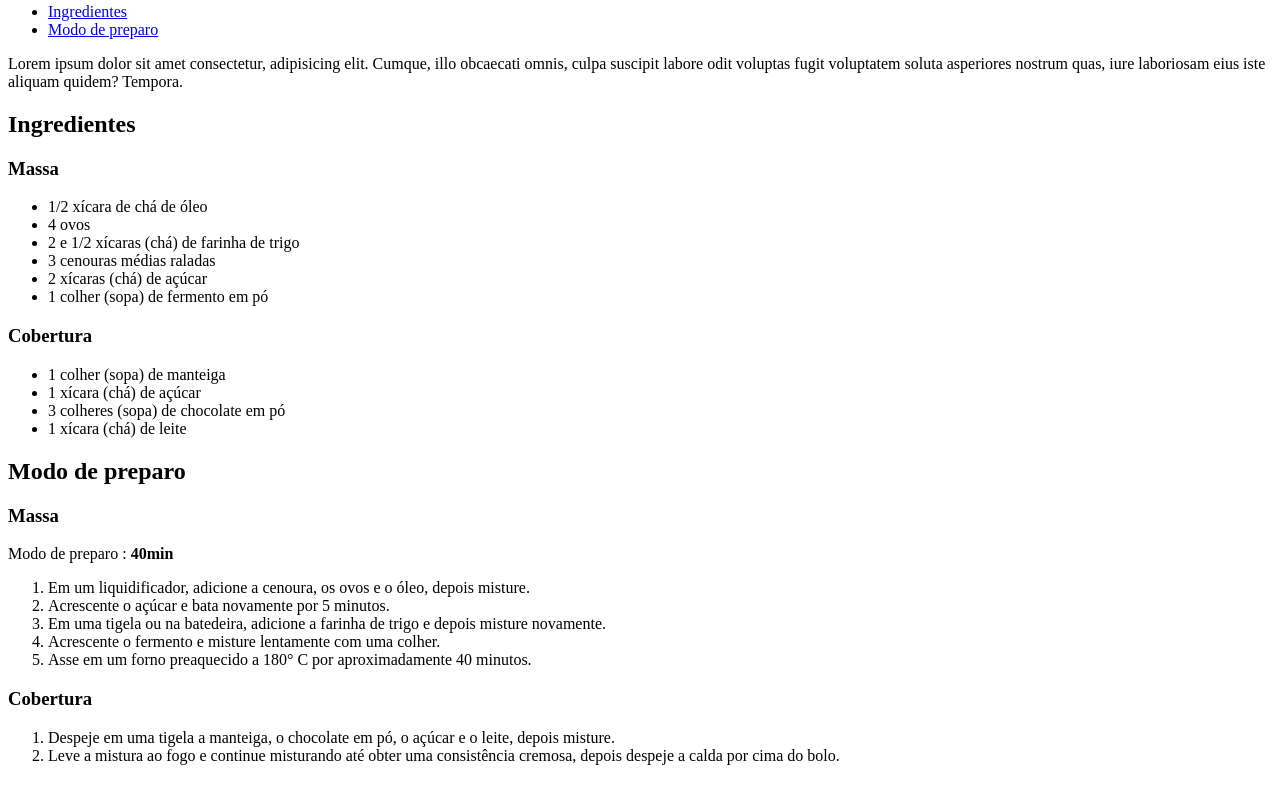
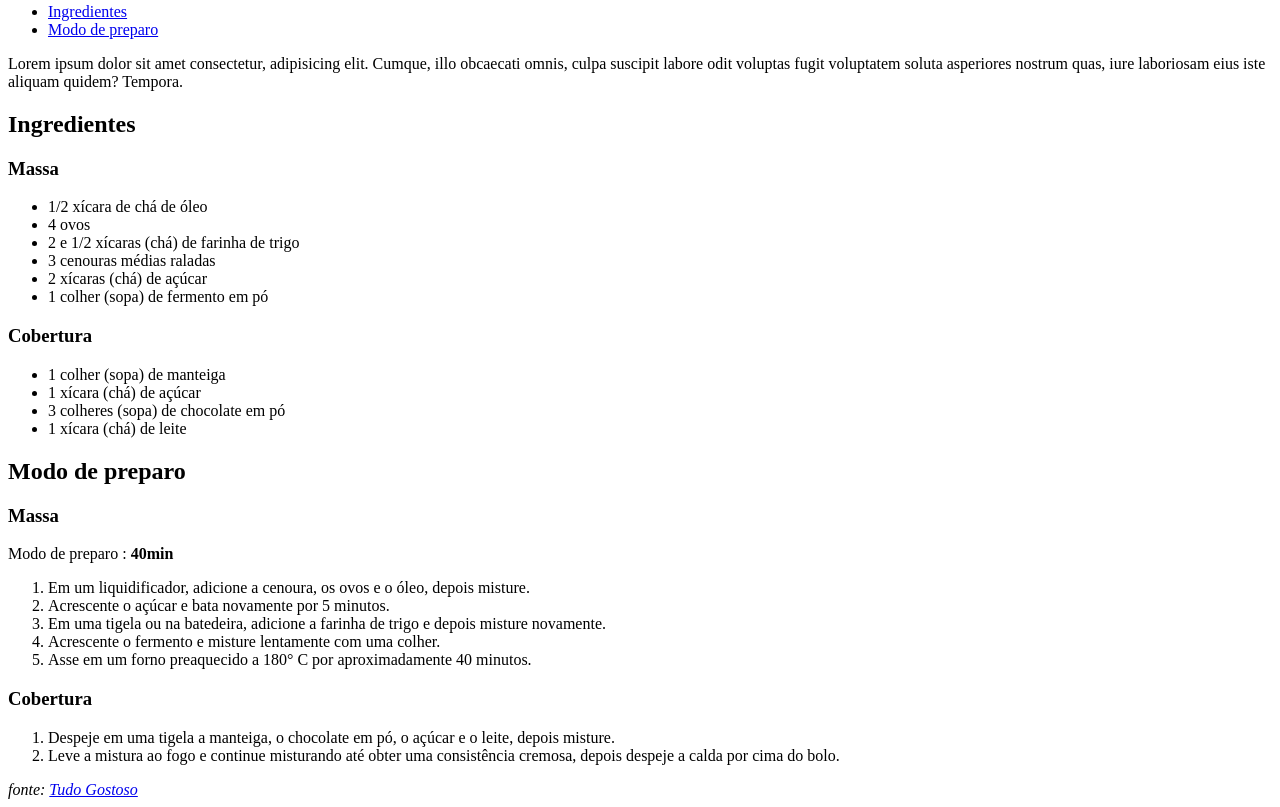
Before and after one commit to guilhermefeitosa66/ppdm-modulo1-ppdm-und1-exercicio1-q6, a plain HTML site: page index.html in a window 1280 px wide. Shown: the part 527-1334 px from the top of the page. Before the commit the page ends 1308 px from the top, so only its background shows below. Drawn offline with Linux system fonts and the light colour scheme.

Commit message:
adiciona fonte de referência

```diff
--- a/index.html
+++ b/index.html
@@ -75,6 +75,10 @@
           cima do bolo.</li>
       </ol>
     </section>
+
+    <cite>
+      fonte: <a href="https://www.tudogostoso.com.br/receita/23-bolo-de-cenoura.html">Tudo Gostoso</a>
+    </cite>
   </main>
 
 
```
